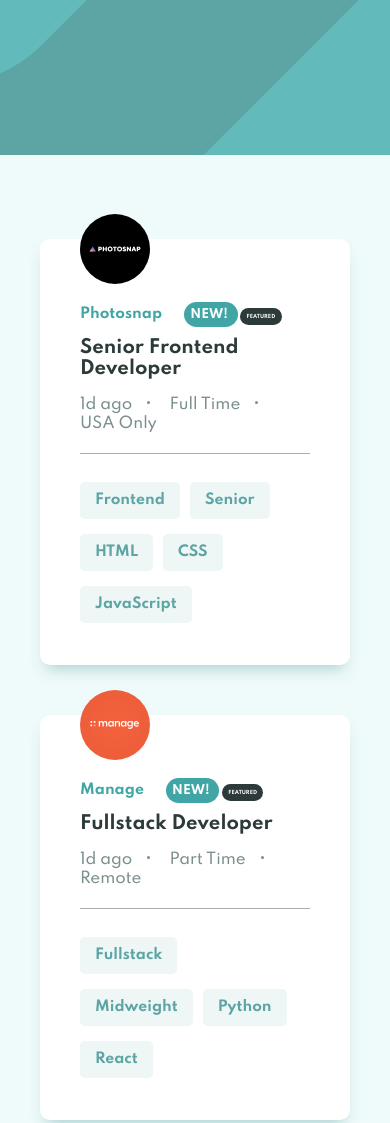
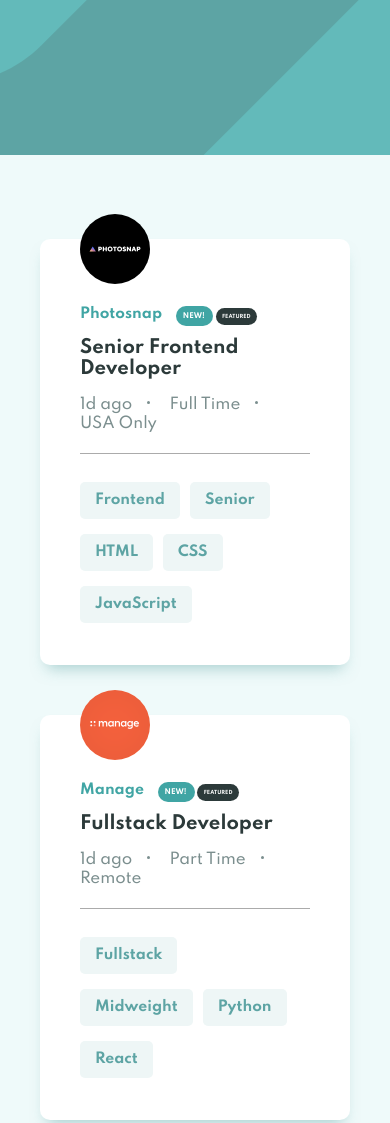
Before and after one commit to vipansh/job-listing-app, a plain HTML site: page index.html in a window 390 px wide. Shown: the top 1123 px of the page. Drawn offline with Linux system fonts and the light colour scheme.

Commit message:
update style.css

```diff
--- a/style.css
+++ b/style.css
@@ -212,7 +212,7 @@
   margin: 100px;
 }
 @media (max-width: 1120px) {
-  ..newData{
+  .newData{
        font-size: 7px;
   }
   .featuredData {
```
